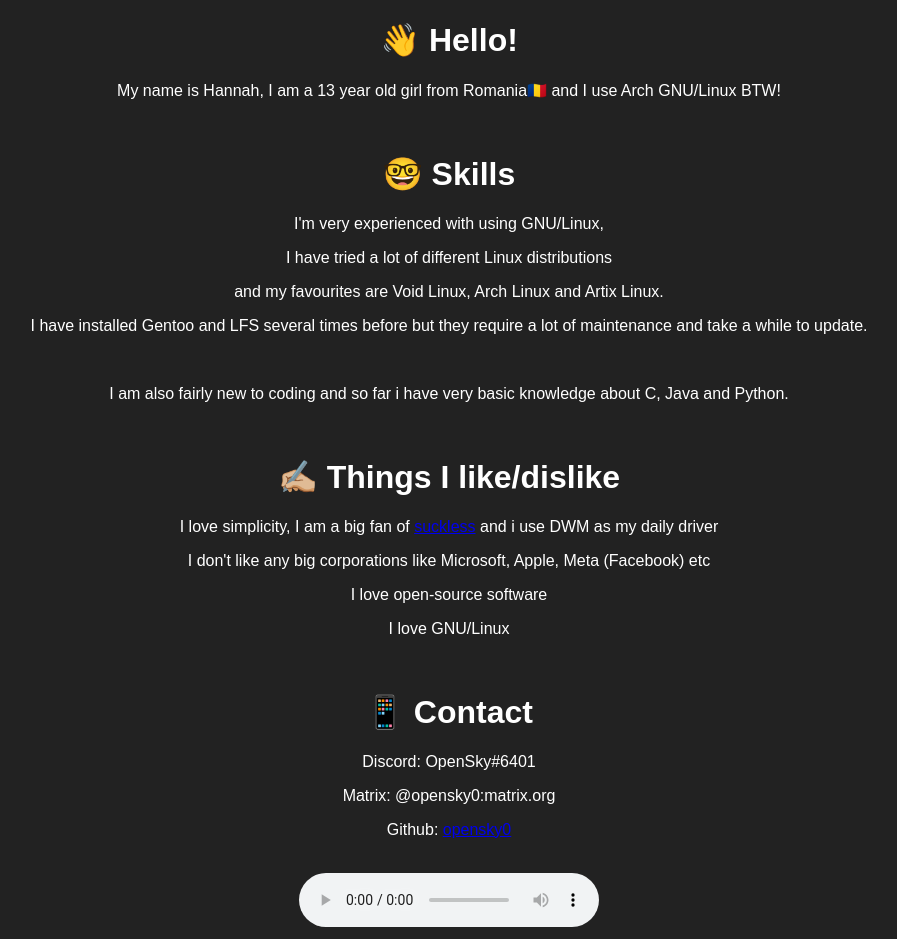
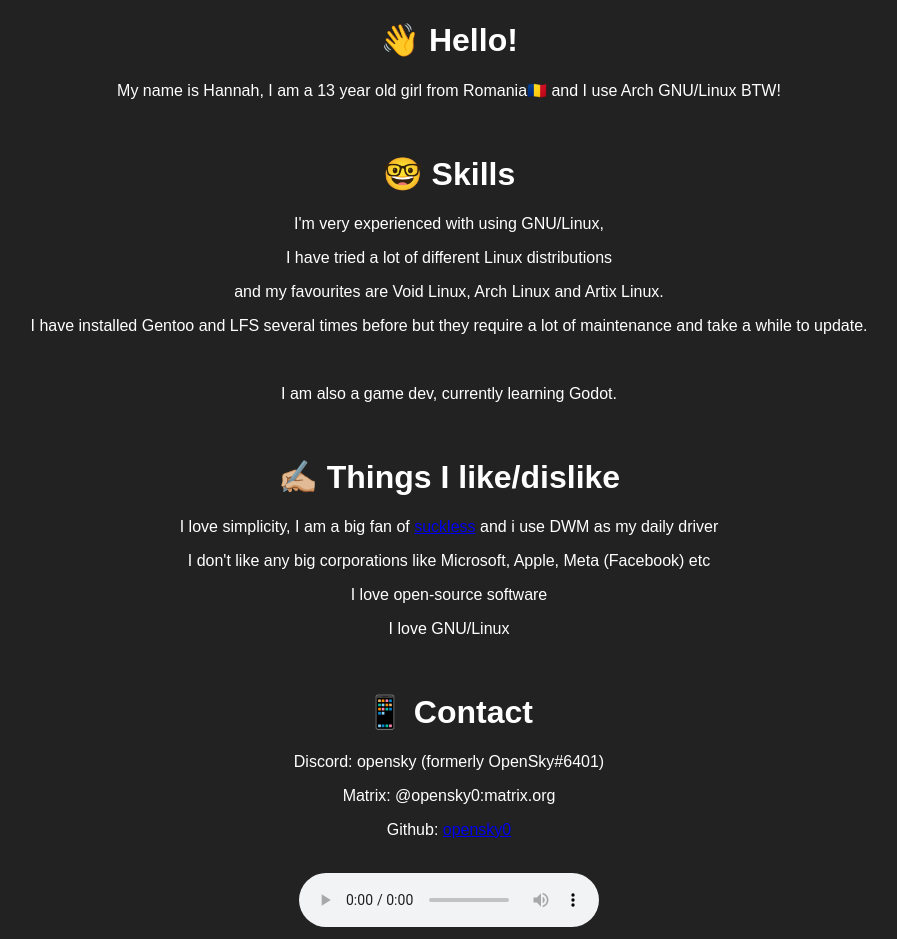
Before and after one commit to opensky0/opensky0.github.io, a plain HTML site: page index.html in a window 1280 px wide. Shown: the whole page, without its empty margins (191-1088 px from the left). Drawn offline with Linux system fonts and the light colour scheme.

Commit message:
Update index.html

```diff
--- a/index.html
+++ b/index.html
@@ -24,7 +24,7 @@
         <p>and my favourites are Void Linux, Arch Linux and Artix Linux.</p>
         <p>I have installed Gentoo and LFS several times before but they require a lot of maintenance and take a while to update.</p>
         <br>
-        <p>I am also fairly new to coding and so far i have very basic knowledge about C, Java and Python.</p>
+        <p>I am also a game dev, currently learning Godot.</p>
         <br>
         <h1>✍🏼 Things I like/dislike</h1>
         <p>I love simplicity, I am a big fan of <a href="https://suckless.org/">suckless</a> and i use DWM as my daily driver</p>
@@ -33,7 +33,7 @@
         <p>I love GNU/Linux</p>
         <br>
         <h1>📱 Contact</h1>
-        <p>Discord: OpenSky#6401</p>
+        <p>Discord: opensky (formerly OpenSky#6401)</p>
         <p>Matrix: @opensky0:matrix.org</p>
         <p>Github: <a href="https://github.com/opensky0/">opensky0</a></p>
         <br>
```
